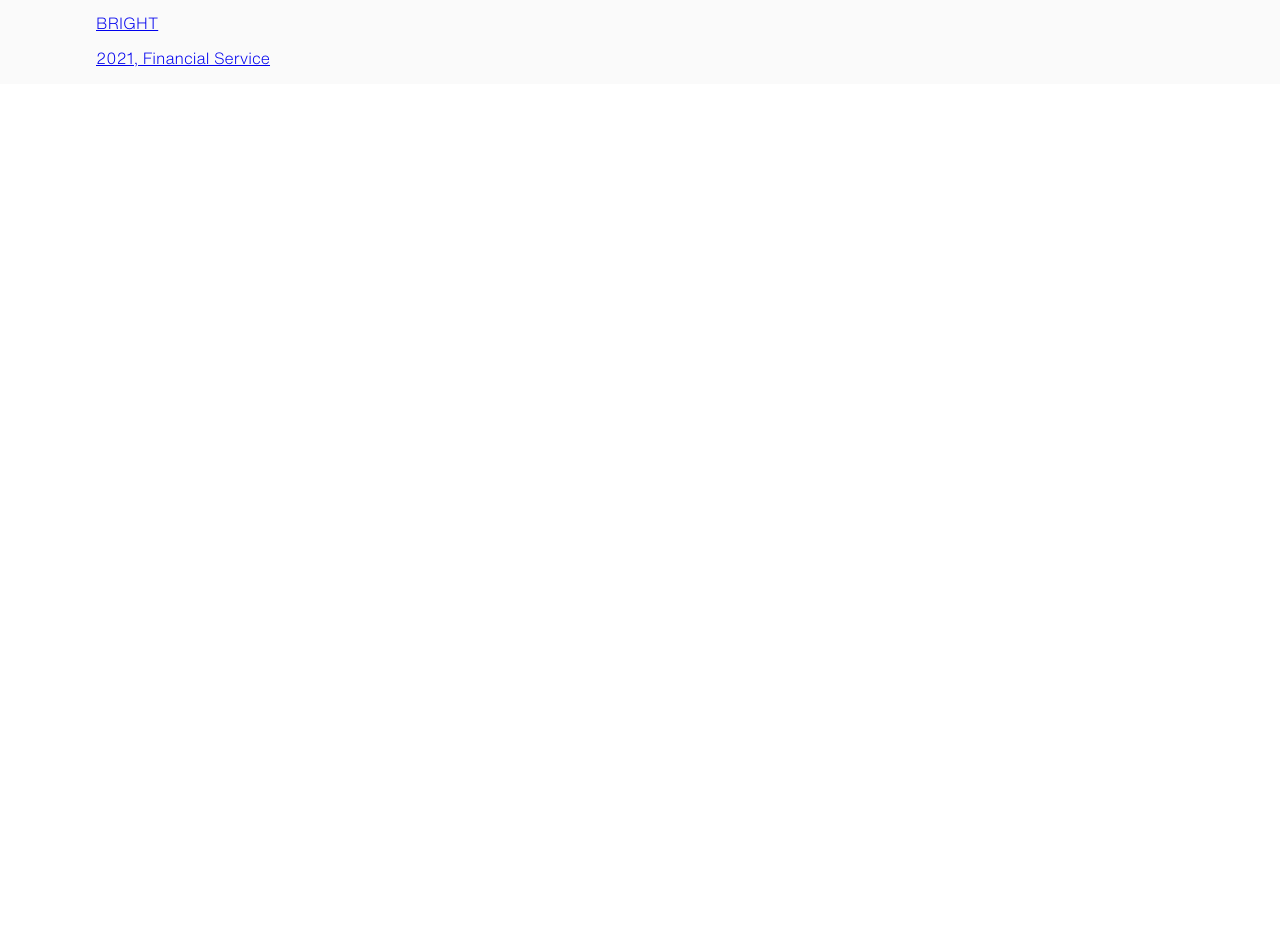
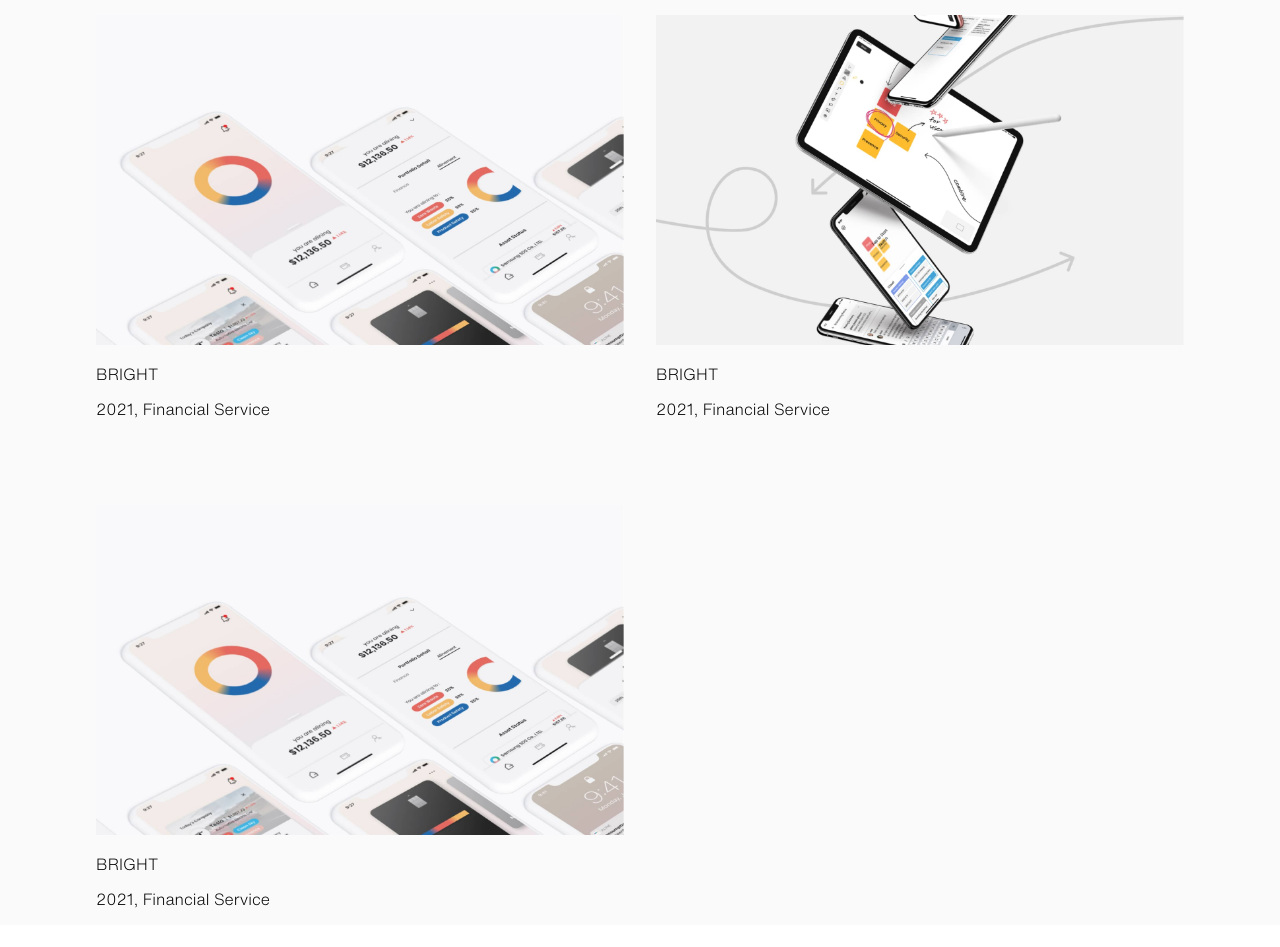
Before and after one commit to kylewskim/kylewskim.github.io, a React (Create React App) app: page /#/ in a window 1280 px wide. Shown: the part 427-1374 px from the top of the page. Before the commit the page ends 800 px from the top, so only its background shows below. Built offline with nearby package versions, Linux system fonts and the light colour scheme.

Commit message:
project grid updated

```diff
--- a/src/routes/Home.css
+++ b/src/routes/Home.css
@@ -44,6 +44,6 @@
     font-size : 20px;
 }
 
-.css-ahplu8-MuiGrid-root>.MuiGrid-item {
-    padding-top : 0px;
+.master-image {
+    width : 100%;
 }
--- a/src/routes/Home.js
+++ b/src/routes/Home.js
@@ -21,13 +21,31 @@
                 </Grid>
             </Grid>
 
-            <Grid container className='grid-container'  spacing={4} rowSpacing={15} direction='row' justify='flex-start' alignItems='flex-start' style={{marginTop: 50, marginBottom: 180}}>
+            <Grid container className='grid-container'  spacing={4} rowSpacing={7.5} direction='row' justify='flex-start' alignItems='flex-start' style={{marginTop: 150, marginBottom: 180}}>
                     <Grid  item  xs={12} sm={6}>
-                        <Link to='/bright' className='link-item'>
+                        <Link to='/bright' className='link-item' style={{ textDecoration: 'none' , color: 'black' }}>
                         <div>
-                            <img className="master-image" src={process.env.PUBLIC_URL + '/'} alt="master of bright" style={{marginTop: 14}}/>
-                            <p className='text-item-name'>BRIGHT</p>
-                            <p className='text-item-name-sub'>2021, Financial Service</p>
+                            <img className="master-image" src={process.env.PUBLIC_URL + '/assets/Home/img1.png'} alt="master of bright" style={{marginTop: 10}}/>
+                            <p className='text-project-name'> BRIGHT </p>
+                            <p className='text-project-info'> 2021, Financial Service </p>
+                        </div>
+                        </Link>
+                    </Grid>
+                    <Grid  item  xs={12} sm={6}>
+                        <Link to='/bright' className='link-item' style={{ textDecoration: 'none' , color: 'black' }}>
+                        <div>
+                            <img className="master-image" src={process.env.PUBLIC_URL + '/assets/Home/img2.png'} alt="master of bright" style={{marginTop: 10}}/>
+                            <p className='text-project-name'> BRIGHT </p>
+                            <p className='text-project-info'> 2021, Financial Service </p>
+                        </div>
+                        </Link>
+                    </Grid>
+                    <Grid  item  xs={12} sm={6}>
+                        <Link to='/bright' className='link-item' style={{ textDecoration: 'none' , color: 'black' }}>
+                        <div>
+                            <img className="master-image" src={process.env.PUBLIC_URL + '/assets/Home/img1.png'} alt="master of bright" style={{marginTop: 10}}/>
+                            <p className='text-project-name'> BRIGHT </p>
+                            <p className='text-project-info'> 2021, Financial Service </p>
                         </div>
                         </Link>
                     </Grid>
```
Also changed, not shown: public/assets/Home/img1.png (added), public/assets/Home/img2.png (added).
